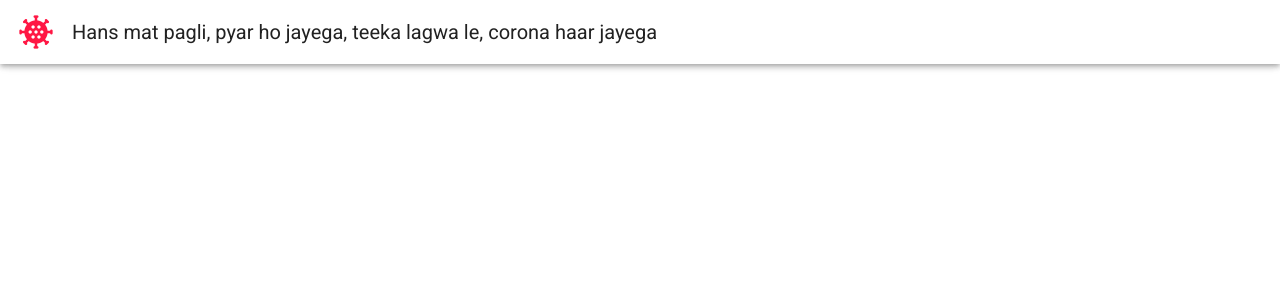
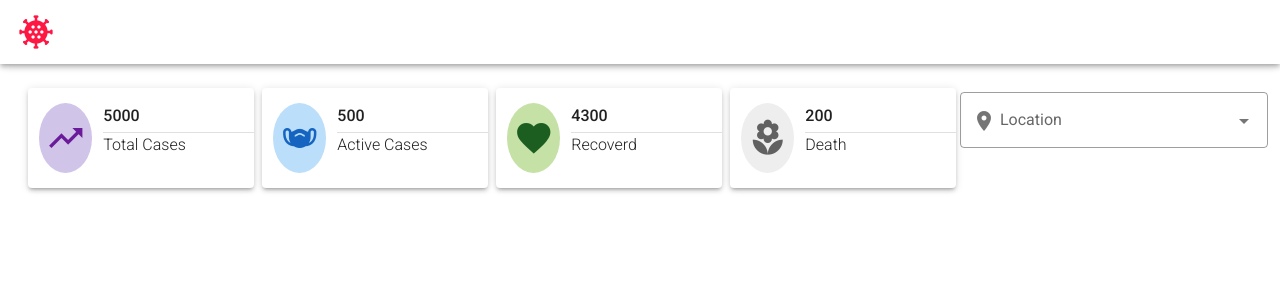
Before and after one commit to subhajitmaji2607/COVID-Tracker, a Vue app: page / in a window 1280 px wide. Shown: the top 300 px of the page. Built offline with nearby package versions, Linux system fonts and the light colour scheme.

Commit message:
make card component and fix some design issue

```diff
--- a/src/App.vue
+++ b/src/App.vue
@@ -1,67 +1,21 @@
 <template>
-<!-- <v-app>
-    <v-app-bar
-      app
-      color="primary"
-      dark
-    >
-      <div class="d-flex align-center">
-        <v-img
-          alt="Vuetify Logo"
-          class="shrink mr-2"
-          contain
-          src="https://cdn.vuetifyjs.com/images/logos/vuetify-logo-dark.png"
-          transition="scale-transition"
-          width="40"
-        />
-
-        <v-img
-          alt="Vuetify Name"
-          class="shrink mt-1 hidden-sm-and-down"
-          contain
-          min-width="100"
-          src="https://cdn.vuetifyjs.com/images/logos/vuetify-name-dark.png"
-          width="100"
-        />
-      </div>
-
-      <v-spacer></v-spacer>
-
-      <v-btn
-        href="https://github.com/vuetifyjs/vuetify/releases/latest"
-        target="_blank"
-        text
-      >
-        <span class="mr-2">Latest Release</span>
-        <v-icon>mdi-open-in-new</v-icon>
-      </v-btn>
-    </v-app-bar>
-
-    <v-main>
-      <HelloWorld/>
-    </v-main>
-  </v-app> -->
-  <!-- <v-app> -->
-  <!-- </v-app> -->
   <v-app>
     <Navigationber/>
     <v-main>
-      <Topsection/>
+      <MainSection/>
     </v-main>
   </v-app>
 </template>
 
 <script>
-// import HelloWorld from './components/HelloWorld';
 import Navigationber from './components/Navigationbar.vue'
-import Topsection from './components/TopSection.vue'
+import MainSection from './components/MainSection.vue'
 export default {
     name: "App",
 
     components: {
-        // HelloWorld,
         Navigationber,
-        Topsection,
+        MainSection,
     },
 
     data: () => ({
--- /dev/null
+++ b/src/components/GeneralCard.vue
@@ -0,0 +1,37 @@
+<template>
+<!-- :color="color" -->
+<v-card elevation="3" style="min-height: 100px">
+    <v-row no-gutters>
+        <v-col cols="4" :style="{minHeight: '100px'/*,border: '2px solid black'*/,display:'flex',justifyContent:'center',alignItems:'center'}">
+            <div
+                :style="{
+                    /*border: '2px solid black',*/ height: '70%', width:'70%',
+                    borderRadius:'50%',backgroundColor:color,display:'flex',justifyContent:'center',alignItems:'center'
+                }">
+                <v-icon :color="iconColor" x-large>{{ icon }}</v-icon>
+            </div>
+        </v-col>
+        <v-col cols="8" :style="{minHeight: '100px',display:'flex',justifyContent:'center',flexDirection:'column'}">
+           <p class="font-weight-medium mb-1">{{ data }}</p>
+           <v-divider></v-divider>
+           <div><p class="font-weight-light">{{ cardTitle }}</p></div>
+        </v-col>
+    </v-row>
+</v-card>
+</template>
+
+<script>
+export default {
+    name: 'GeneralCard',
+    props:{
+        color: String,
+        icon: String,
+        iconColor:String,
+        cardTitle:String,
+        data: Number,
+    },
+    data:()=>({
+
+    })
+}
+</script>
--- /dev/null
+++ b/src/components/MainSection.vue
@@ -0,0 +1,42 @@
+<template>
+<v-container fluid>
+    <v-row dense class="mt-1">
+        <v-row dense class="mt-1 ml-4">
+            <v-col cols="12" sm="3">
+                <GeneralCard color='#D1C4E9' icon='trending_up' iconColor='#6A1B9A' cardTitle="Total Cases" :data="data.total"/> <!--deep-purple lighten-4 -->
+            </v-col>
+            <v-col cols="12" sm="3">
+                <GeneralCard color="#BBDEFB" icon="masks" iconColor="#1565C0" cardTitle="Active Cases" :data="data.active"/> <!--blue lighten-4-->
+            </v-col>
+            <v-col cols="12" sm="3">
+                <GeneralCard color="#C5E1A5" icon="favorite" iconColor="#1B5E20" cardTitle="Recoverd" :data="data.recoverd"/> <!--green lighten-3--->
+            </v-col>
+            <v-col cols="12" sm="3">
+                <GeneralCard color="#EEEEEE" icon="local_florist" iconColor="#616161" cardTitle="Death" :data="data.death"/> <!--grey lighten-3-->
+            </v-col>
+        </v-row>
+        <v-col cols="12" sm="3" class="mt-2">
+            <v-select :items="items" label="Location" outlined prepend-inner-icon="location_on" menu-props="auto"></v-select>
+        </v-col>
+    </v-row>
+</v-container>
+</template>
+
+<script>
+import GeneralCard from './GeneralCard.vue'
+export default {
+    name: 'Body',
+    components: {
+        GeneralCard,
+    },
+    data: () => ({
+        items: ['Foo', 'Bar', 'Fizz', 'Buzz'],
+        data:{
+            total: 5000,
+            active:500,
+            recoverd:4300,
+            death:200
+        }
+    })
+}
+</script>
--- a/src/components/Navigationbar.vue
+++ b/src/components/Navigationbar.vue
@@ -2,7 +2,7 @@
     <nav>
     <v-toolbar app>
       <v-icon x-large color="red accent-3">coronavirus</v-icon>
-      <v-toolbar-title class="ml-4">Hans mat pagli, pyar ho jayega, teeka lagwa le, corona haar jayega</v-toolbar-title>
+      <!-- <v-toolbar-title class="ml-4">Hans mat pagli, pyar ho jayega, teeka lagwa le, corona haar jayega</v-toolbar-title> -->
     </v-toolbar>
     </nav>
 </template>
--- a/src/components/TopSection.vue
+++ /dev/null
@@ -1,9 +0,0 @@
-<template>
-    <v-container></v-container>
-</template>
-
-<script>
-export default {
-    name: 'Topsection'
-}
-</script>
```
